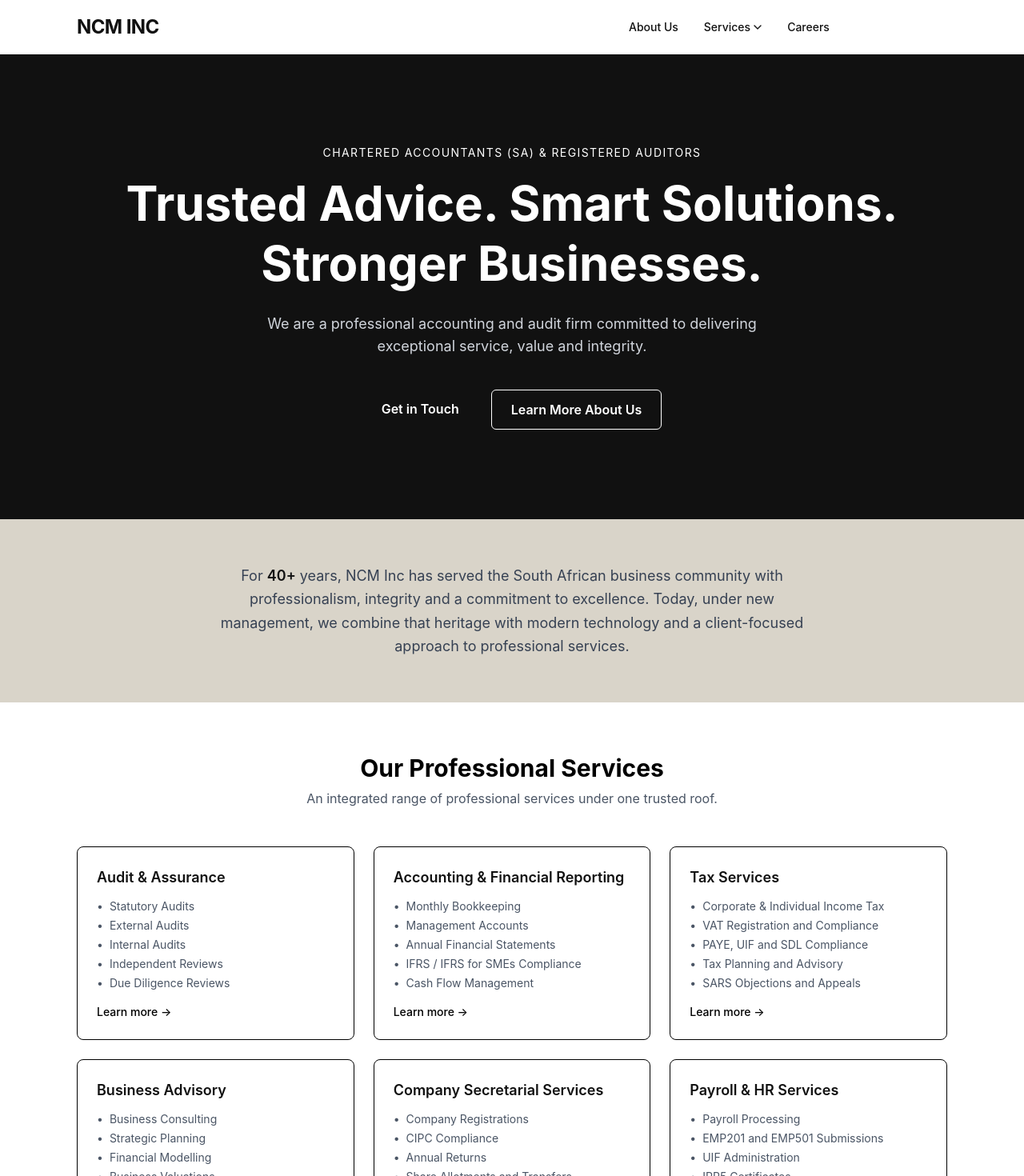
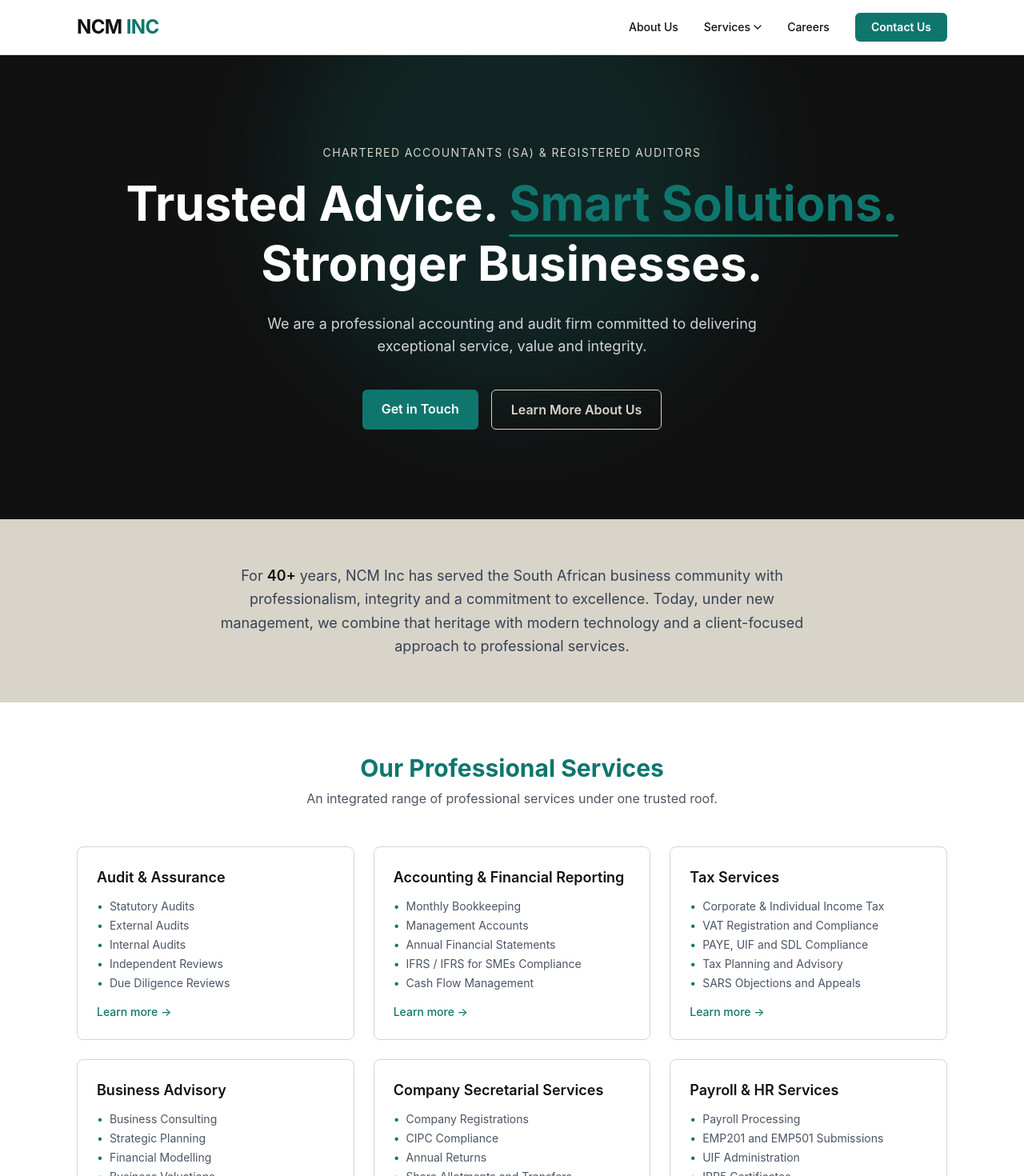
Before and after one commit to randr2405/NCMINC, a React (Vite) app: page / in a window 1280 px wide. Shown: the top 1470 px of the page at 80% size. Built offline with nearby package versions, Linux system fonts and the light colour scheme.

Commit message:
colour scheme

```diff
--- a/src/components/Navbar.jsx
+++ b/src/components/Navbar.jsx
@@ -45,7 +45,7 @@ export default function Navbar() {
         'sticky top-0 z-50 bg-white transition-shadow duration-300 ' +
         (scrolled ? 'shadow-md' : 'shadow-none border-b')
       }
-      style={{ borderColor: scrolled ? 'transparent' : 'var(--ncm-silver)' }}
+      style={{ borderColor: scrolled ? 'transparent' : 'var(--ncm-grey)' }}
     >
       <div
         className={
@@ -58,7 +58,7 @@ export default function Navbar() {
             NCM{' '}
             <span
               className="inline-block transition-transform duration-300 group-hover:translate-x-0.5"
-              style={{ color: 'var(--ncm-red)' }}
+              style={{ color: 'var(--ncm-teal)' }}
             >
               INC
             </span>
@@ -75,7 +75,7 @@ export default function Navbar() {
             About Us
             <span
               className="absolute left-0 -bottom-1 h-[2px] w-0 transition-all duration-300 group-hover/link:w-full"
-              style={{ backgroundColor: 'var(--ncm-red)' }}
+              style={{ backgroundColor: 'var(--ncm-teal)' }}
             />
           </Link>
 
@@ -107,7 +107,7 @@ export default function Navbar() {
                   ? 'opacity-100 scale-100 translate-y-0 pointer-events-auto'
                   : 'opacity-0 scale-95 -translate-y-1 pointer-events-none')
               }
-              style={{ borderColor: 'var(--ncm-silver)' }}
+              style={{ borderColor: 'var(--ncm-grey)' }}
             >
               {services.map((s, i) => (
                 <Link
@@ -119,7 +119,7 @@ export default function Navbar() {
                   <span>{s.name}</span>
                   <span
                     className="opacity-0 -translate-x-1 group-hover/item:opacity-100 group-hover/item:translate-x-0 transition-all duration-150"
-                    style={{ color: 'var(--ncm-red)' }}
+                    style={{ color: 'var(--ncm-teal)' }}
                   >
                     ›
                   </span>
@@ -136,14 +136,14 @@ export default function Navbar() {
             Careers
             <span
               className="absolute left-0 -bottom-1 h-[2px] w-0 transition-all duration-300 group-hover/link:w-full"
-              style={{ backgroundColor: 'var(--ncm-red)' }}
+              style={{ backgroundColor: 'var(--ncm-teal)' }}
             />
           </Link>
 
           <Link
             to="/contact"
             className="px-5 py-2 rounded-md font-semibold text-white transition-transform duration-200 hover:-translate-y-0.5 hover:shadow-md active:translate-y-0"
-            style={{ backgroundColor: 'var(--ncm-red)' }}
+            style={{ backgroundColor: 'var(--ncm-teal)' }}
           >
             Contact Us
           </Link>
@@ -177,7 +177,7 @@ export default function Navbar() {
           'md:hidden overflow-hidden transition-all duration-300 ease-in-out border-t ' +
           (mobileOpen ? 'max-h-[600px] opacity-100' : 'max-h-0 opacity-0')
         }
-        style={{ borderColor: 'var(--ncm-silver)' }}
+        style={{ borderColor: 'var(--ncm-grey)' }}
       >
         <div className="px-4 sm:px-8 py-4 flex flex-col gap-3">
           <Link to="/about-us" onClick={() => setMobileOpen(false)} style={{ color: 'var(--ncm-black)' }}>
@@ -186,7 +186,7 @@ export default function Navbar() {
           <details className="group">
             <summary className="cursor-pointer list-none flex items-center justify-between" style={{ color: 'var(--ncm-black)' }}>
               Services
-              <span className="transition-transform duration-200 group-open:rotate-45 text-lg" style={{ color: 'var(--ncm-red)' }}>+</span>
+              <span className="transition-transform duration-200 group-open:rotate-45 text-lg" style={{ color: 'var(--ncm-teal)' }}>+</span>
             </summary>
             <div className="flex flex-col gap-2 mt-2 pl-4">
               {services.map((s) => (
@@ -213,7 +213,7 @@ export default function Navbar() {
             to="/contact"
             onClick={() => setMobileOpen(false)}
             className="font-semibold"
-            style={{ color: 'var(--ncm-red)' }}
+            style={{ color: 'var(--ncm-teal)' }}
           >
             Contact Us
           </Link>
--- a/src/pages/Careers.jsx
+++ b/src/pages/Careers.jsx
@@ -20,7 +20,7 @@ export default function Careers() {
 
       {/* Why work here */}
       <section className="px-4 sm:px-8 py-16 max-w-4xl mx-auto text-center">
-        <h2 className="text-2xl font-bold mb-8" style={{ color: 'var(--ncm-red)' }}>Why Work With Us</h2>
+        <h2 className="text-2xl font-bold mb-8" style={{ color: 'var(--ncm-teal)' }}>Why Work With Us</h2>
         <div className="grid md:grid-cols-3 gap-8">
           <div>
             <h3 className="font-semibold text-lg mb-2">Professional Growth</h3>
@@ -50,7 +50,7 @@ export default function Careers() {
                 <div
                   key={job.title}
                   className="bg-white p-5 rounded-lg border flex flex-col sm:flex-row sm:items-center sm:justify-between gap-2"
-                  style={{ borderColor: 'var(--ncm-silver)' }}
+                  style={{ borderColor: 'var(--ncm-grey)' }}
                 >
                   <div>
                     <h3 className="font-semibold">{job.title}</h3>
@@ -59,7 +59,7 @@ export default function Careers() {
                   <Link
                     to="/contact"
                     className="text-sm font-medium"
-                    style={{ color: 'var(--ncm-red)' }}
+                    style={{ color: 'var(--ncm-teal)' }}
                   >
                     Apply →
                   </Link>
@@ -77,7 +77,7 @@ export default function Careers() {
       </section>
 
       {/* CTA */}
-      <section className="px-4 sm:px-8 py-16 text-center text-white" style={{ backgroundColor: 'var(--ncm-red)' }}>
+      <section className="px-4 sm:px-8 py-16 text-center text-white" style={{ backgroundColor: 'var(--ncm-teal)' }}>
         <h2 className="text-2xl md:text-3xl font-bold mb-4">Interested in Joining Us?</h2>
         <p className="mb-8 max-w-xl mx-auto">
           Send us your CV and a short introduction, and we'll be in touch if a suitable opportunity arises.
@@ -85,7 +85,7 @@ export default function Careers() {
         <Link
           to="/contact"
           className="inline-block px-6 py-3 rounded-md font-semibold bg-white"
-          style={{ color: 'var(--ncm-red)' }}
+          style={{ color: 'var(--ncm-teal)' }}
         >
           Get in Touch
         </Link>
--- a/src/pages/Home.jsx
+++ b/src/pages/Home.jsx
@@ -156,14 +156,14 @@ export default function Home() {
         <div
           aria-hidden="true"
           className="pointer-events-none absolute -top-32 left-1/2 -translate-x-1/2 w-[560px] h-[560px] rounded-full opacity-20 blur-3xl"
-          style={{ backgroundColor: 'var(--ncm-red)' }}
+          style={{ backgroundColor: 'var(--ncm-teal)' }}
         />
 
         <div className="relative">
           <p
             className="uppercase tracking-widest text-xs sm:text-sm mb-4 transition-all duration-700 ease-out"
             style={{
-              color: 'var(--ncm-silver)',
+              color: 'var(--ncm-grey)',
               opacity: heroIn ? 1 : 0,
               transform: heroIn ? 'none' : 'translateY(10px)',
             }}
@@ -180,12 +180,12 @@ export default function Home() {
             }}
           >
             Trusted Advice.{' '}
-            <span className="relative inline-block" style={{ color: 'var(--ncm-red)' }}>
+            <span className="relative inline-block" style={{ color: 'var(--ncm-teal)' }}>
               Smart Solutions.
               <span
                 className="absolute left-0 -bottom-1 h-[3px] rounded-full transition-all duration-[900ms] ease-out"
                 style={{
-                  backgroundColor: 'var(--ncm-red)',
+                  backgroundColor: 'var(--ncm-teal)',
                   width: heroIn ? '100%' : '0%',
                   transitionDelay: '550ms',
                 }}
@@ -218,14 +218,14 @@ export default function Home() {
             <Link
               to="/contact"
               className="px-6 py-3 rounded-md font-semibold text-white transition-transform duration-200 hover:-translate-y-0.5 hover:shadow-lg active:translate-y-0"
-              style={{ backgroundColor: 'var(--ncm-red)' }}
+              style={{ backgroundColor: 'var(--ncm-teal)' }}
             >
               Get in Touch
             </Link>
             <Link
               to="/about-us"
               className="px-6 py-3 rounded-md font-semibold border transition-colors duration-200 hover:bg-white/10"
-              style={{ borderColor: 'var(--ncm-silver)', color: 'var(--ncm-silver)' }}
+              style={{ borderColor: 'var(--ncm-grey)', color: 'var(--ncm-grey)' }}
             >
               Learn More About Us
             </Link>
@@ -251,7 +251,7 @@ export default function Home() {
 
       {/* Services grid */}
       <section className="px-6 sm:px-8 py-16 max-w-6xl mx-auto">
-        <Reveal as="h2" className="text-2xl sm:text-3xl font-bold mb-2 text-center" style={{ color: 'var(--ncm-red)' }}>
+        <Reveal as="h2" className="text-2xl sm:text-3xl font-bold mb-2 text-center" style={{ color: 'var(--ncm-teal)' }}>
           Our Professional Services
         </Reveal>
         <Reveal delay={80} className="text-center text-gray-600 mb-12">
@@ -264,7 +264,7 @@ export default function Home() {
               <Link
                 to={s.path}
                 className="group flex flex-col h-full p-6 rounded-lg border transition-all duration-300 hover:shadow-xl hover:-translate-y-1"
-                style={{ borderColor: 'var(--ncm-silver)' }}
+                style={{ borderColor: 'var(--ncm-grey)' }}
               >
                 <h3 className="font-semibold text-lg mb-3" style={{ color: 'var(--ncm-black)' }}>
                   {s.title}
@@ -272,14 +272,14 @@ export default function Home() {
                 <ul className="text-sm text-gray-600 space-y-1 flex-1">
                   {s.items.map((item) => (
                     <li key={item} className="flex items-start gap-2">
-                      <span style={{ color: 'var(--ncm-red)' }}>•</span>
+                      <span style={{ color: 'var(--ncm-teal)' }}>•</span>
                       <span>{item}</span>
                     </li>
                   ))}
                 </ul>
                 <span
                   className="inline-flex items-center gap-1 mt-4 text-sm font-medium transition-transform duration-200 group-hover:translate-x-1"
-                  style={{ color: 'var(--ncm-red)' }}
+                  style={{ color: 'var(--ncm-teal)' }}
                 >
                   Learn more →
                 </span>
@@ -303,7 +303,7 @@ export default function Home() {
           <Link
             to="/about-us"
             className="inline-block px-6 py-3 rounded-md font-semibold text-white transition-transform duration-200 hover:-translate-y-0.5 hover:shadow-lg"
-            style={{ backgroundColor: 'var(--ncm-red)' }}
+            style={{ backgroundColor: 'var(--ncm-teal)' }}
           >
             Why Choose NCM Inc
           </Link>
```
Also changed, not shown: src/components/ServicePageLayout.jsx (+8 -8 lines), src/pages/AboutUs.jsx (+15 -15 lines).
